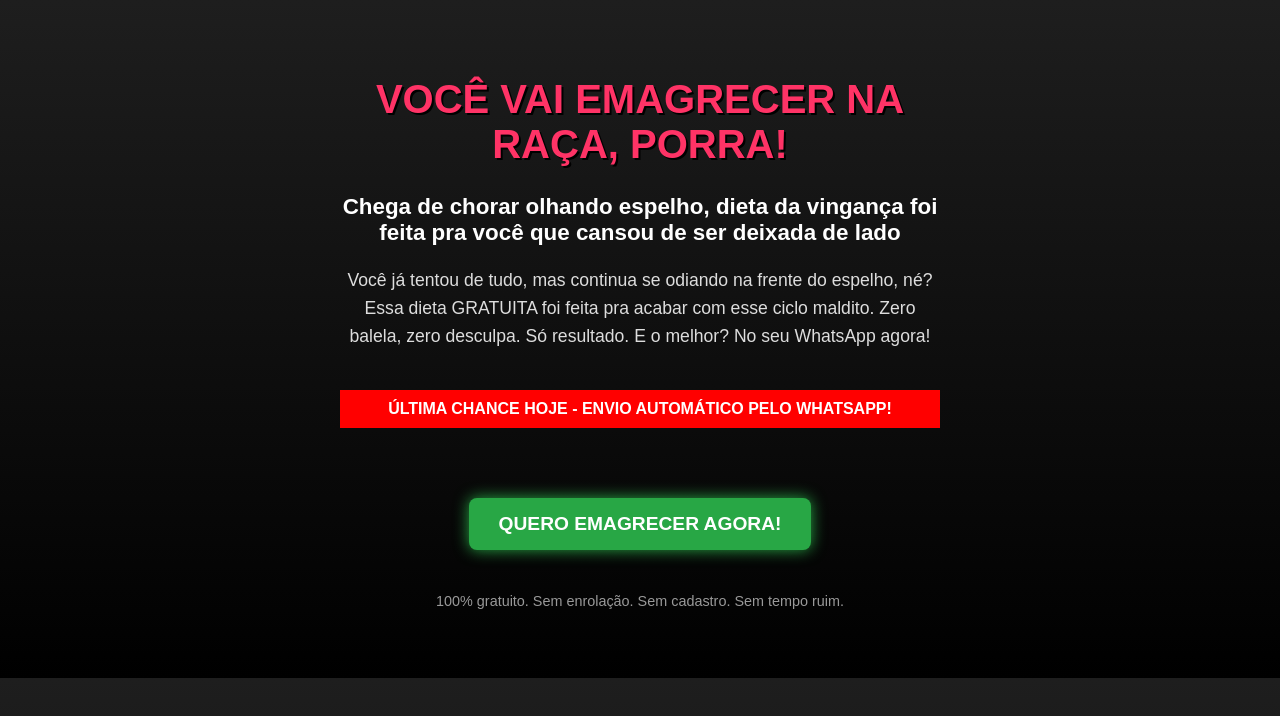
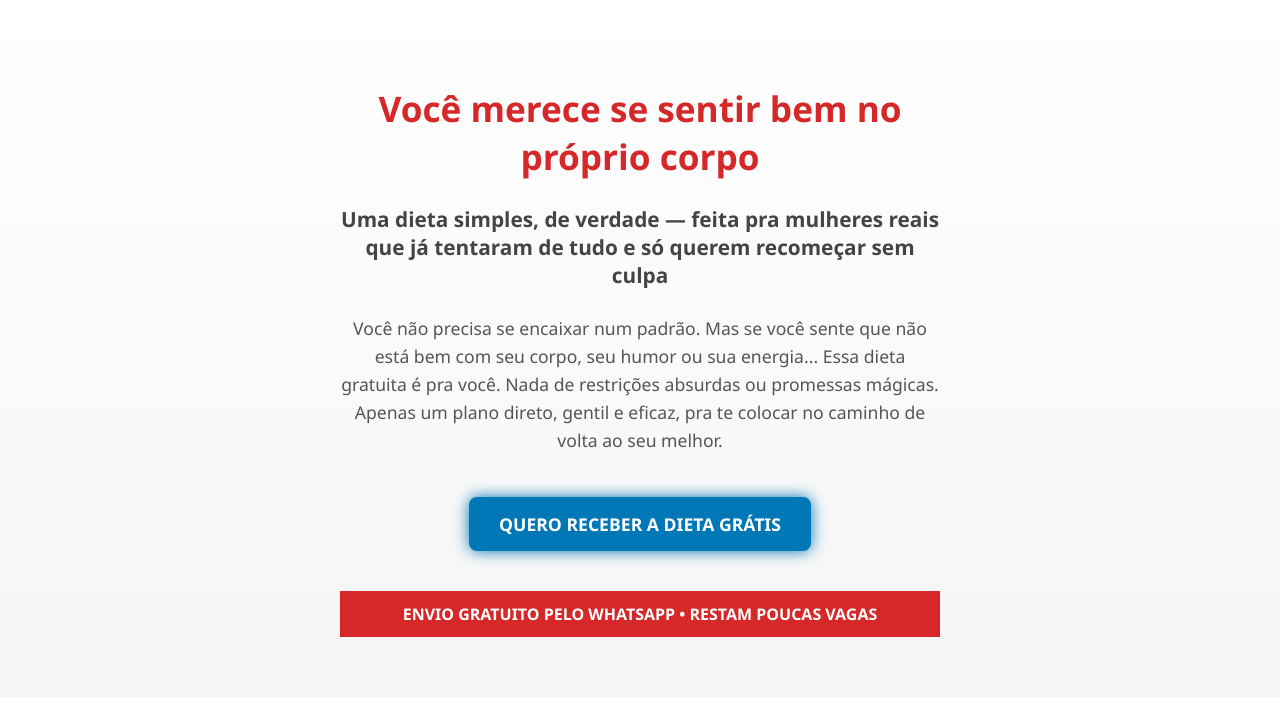
Before and after one commit to Dietas-gratis/click-aqui, a plain HTML site: page index.html in a window 1280 px wide. Drawn offline with Linux system fonts and the light colour scheme.

Commit message:
Update index.html

```diff
--- a/index.html
+++ b/index.html
@@ -3,62 +3,61 @@
 <head>
   <meta charset="UTF-8">
   <meta name="viewport" content="width=device-width, initial-scale=1.0">
-  <title>Dieta da Vingança - Emagreça Sem Perdão</title>
+  <title>Dieta Grátis - Transforme seu Corpo</title>
   <style>
     body {
       margin: 0;
-      font-family: Arial, sans-serif;
-      background: linear-gradient(to bottom, #1e1e1e, #000);
-      color: #fff;
+      font-family: 'Segoe UI', sans-serif;
+      background: linear-gradient(to bottom, #ffffff, #f5f5f5);
+      color: #333;
       text-align: center;
     }
     .container {
-      padding: 50px 20px;
+      padding: 60px 20px;
       max-width: 600px;
       margin: auto;
     }
     h1 {
-      font-size: 2.5em;
-      color: #ff3366;
-      text-shadow: 2px 2px #000;
+      font-size: 2.2em;
+      color: #d62828;
+      margin-bottom: 10px;
     }
     h2 {
-      font-size: 1.4em;
-      margin: 20px 0;
+      font-size: 1.3em;
+      color: #444;
+      margin: 25px 0;
     }
     p {
       font-size: 1.1em;
       line-height: 1.6em;
-      color: #ddd;
+      color: #555;
     }
     .btn {
       display: inline-block;
-      margin-top: 30px;
+      margin-top: 25px;
       padding: 15px 30px;
-      font-size: 1.2em;
+      font-size: 1.1em;
       color: #fff;
-      background: #28a745;
-      border: none;
+      background: #0077b6;
       border-radius: 8px;
       text-decoration: none;
       font-weight: bold;
-      box-shadow: 0 0 15px #28a745;
+      box-shadow: 0 0 15px #0077b6;
     }
     .btn:hover {
-      background: #218838;
-      box-shadow: 0 0 25px #28a745;
+      background: #023e8a;
     }
     .urgencia {
-      background: #ff0000;
+      background: #d62828;
       color: #fff;
-      padding: 10px;
-      margin: 40px 0;
+      padding: 12px;
       font-weight: bold;
+      margin: 40px 0 0 0;
       animation: pisca 1s infinite;
     }
     @keyframes pisca {
       0% { opacity: 1; }
-      50% { opacity: 0.2; }
+      50% { opacity: 0.3; }
       100% { opacity: 1; }
     }
   </style>
@@ -66,20 +65,18 @@
 <body>
 
   <div class="container">
-    <h1>VOCÊ VAI EMAGRECER NA RAÇA, PORRA!</h1>
-    <h2>Chega de chorar olhando espelho, dieta da vingança foi feita pra você que cansou de ser deixada de lado</h2>
+    <h1>Você merece se sentir bem no próprio corpo</h1>
+    <h2>Uma dieta simples, de verdade — feita pra mulheres reais que já tentaram de tudo e só querem recomeçar sem culpa</h2>
 
-    <p>Você já tentou de tudo, mas continua se odiando na frente do espelho, né? Essa dieta GRATUITA foi feita pra acabar com esse ciclo maldito. Zero balela, zero desculpa. Só resultado. E o melhor? No seu WhatsApp agora!</p>
+    <p>Você não precisa se encaixar num padrão. Mas se você sente que não está bem com seu corpo, seu humor ou sua energia...
+    Essa dieta gratuita é pra você.
+    Nada de restrições absurdas ou promessas mágicas. Apenas um plano direto, gentil e eficaz, pra te colocar no caminho de volta ao seu melhor.</p>
+
+    <a class="btn" href="https://wa.me/5562981686811" target="_blank">QUERO RECEBER A DIETA GRÁTIS</a>
 
     <div class="urgencia">
-      ÚLTIMA CHANCE HOJE - ENVIO AUTOMÁTICO PELO WHATSAPP!
+      ENVIO GRATUITO PELO WHATSAPP • RESTAM POUCAS VAGAS
     </div>
-
-    <a class="btn" href="https://wa.me/5562981686811" target="_blank">QUERO EMAGRECER AGORA!</a>
-
-    <p style="margin-top: 40px; font-size: 0.9em; color: #999;">
-      100% gratuito. Sem enrolação. Sem cadastro. Sem tempo ruim.
-    </p>
   </div>
 
 </body>
```
